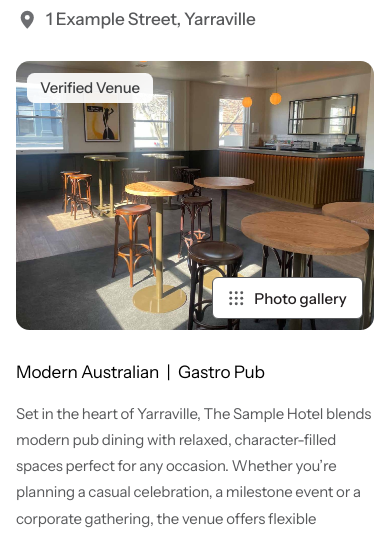
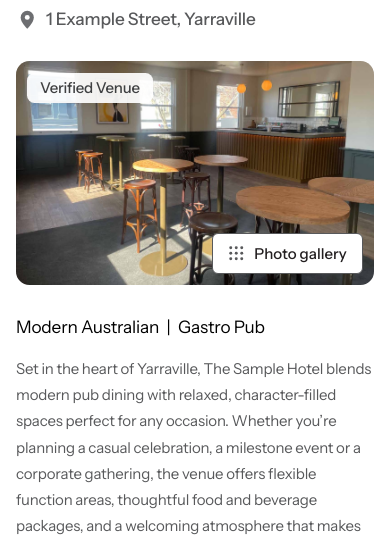
Before and after one commit to nickg-algos/function-findr-RE, a plain HTML site: page venue.html in a window 390 px wide. Shown: the part 277-813 px from the top of the page. Drawn offline with Linux system fonts and the light colour scheme.

Commit message:
Make the venue page's main photo smaller
The main photo on p8 is now 3:1 on desktop (was 2:1) and 16:10 on
phones (was 4:3), still full width.

Co-Authored-By: Claude Opus 5.5 <noreply@anthropic.com>

```diff
--- a/venue.css
+++ b/venue.css
@@ -7,7 +7,7 @@
 
 /* Main photo */
 .vp-hero { position: relative; margin-top: 2rem; }
-.vp-hero img { display: block; width: 100%; height: auto; aspect-ratio: 2 / 1; object-fit: cover; border-radius: 1.4rem; background: var(--field); }
+.vp-hero img { display: block; width: 100%; height: auto; aspect-ratio: 3 / 1; object-fit: cover; object-position: center 60%; /* shorter, by request (was 2 / 1) */ border-radius: 1.4rem; background: var(--field); }
 .vp-badge { position: absolute; top: 1.4rem; left: 1.6rem; padding: .3rem .85rem; border-radius: .5rem; background: rgba(255, 255, 255, .92); color: #3f4042; font-weight: 500; }
 .vp-gallery-btn {
   position: absolute; right: 1.6rem; bottom: 1.4rem; display: inline-flex; align-items: center; gap: .65rem; min-height: 2.75rem; padding: .35rem 1rem;
@@ -62,7 +62,7 @@
 }
 @media (max-width: 600px) {
   .vp { padding-top: 1.5rem; }
-  .vp-hero img { aspect-ratio: 4 / 3; border-radius: .9rem; }
+  .vp-hero img { aspect-ratio: 16 / 10; border-radius: .9rem; }
   .vp-badge { top: .75rem; left: .75rem; }
   .vp-gallery-btn { right: .75rem; bottom: .75rem; font-size: 1rem; }
   .vp-space { grid-template-columns: minmax(0, 1fr); }
```
